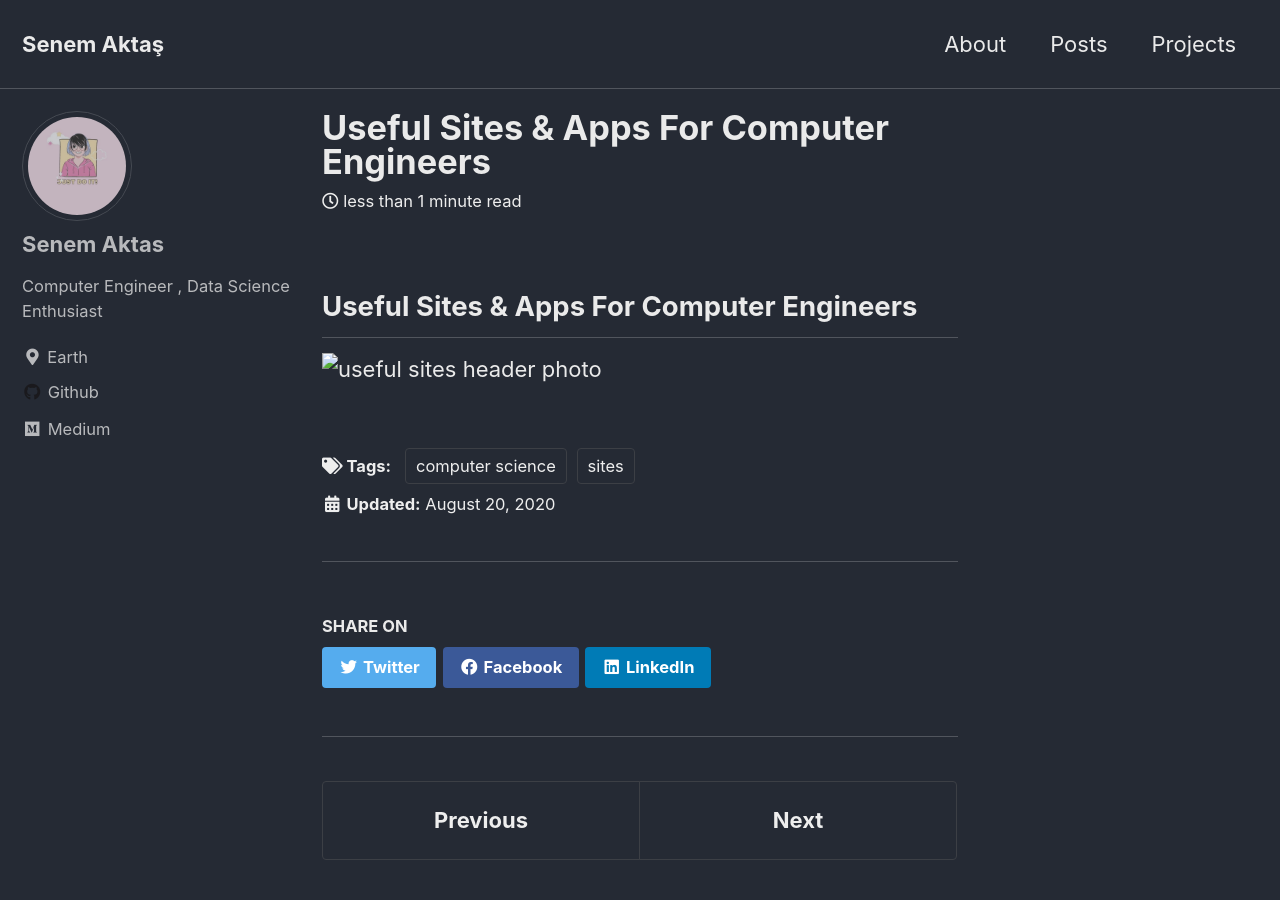
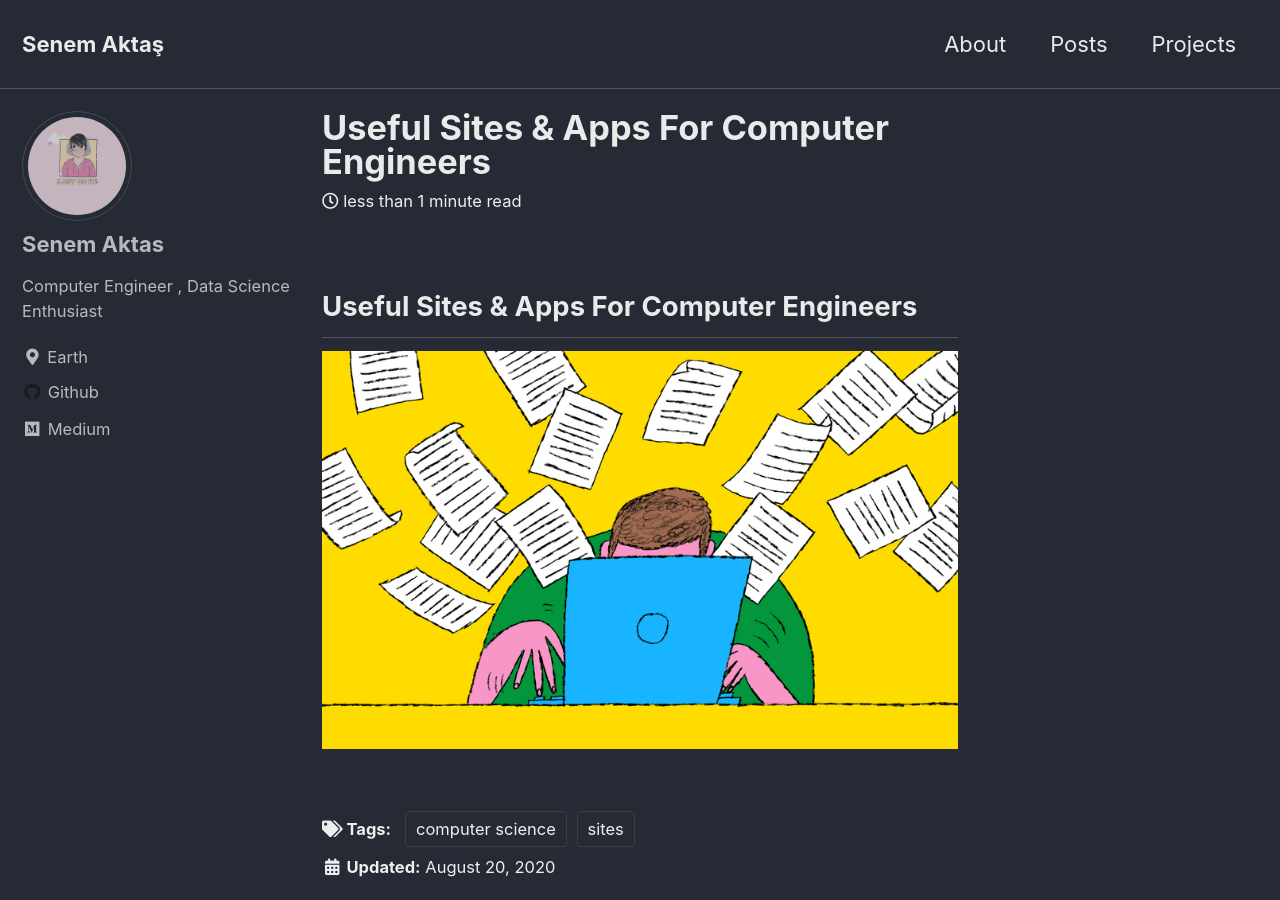
Before and after one commit to senemaktas/senemaktas.github.io, a Jekyll site: the page built from _posts/2020-08-20-usefulSites.md, in a window 1280 px wide and 900 px high. Built offline with Jekyll 4.4.1, drawn with Linux system fonts in a browser that asks for light colours; cached includes are drawn as plain includes.

Commit message:
Update 2020-08-20-usefulSites.md

```diff
--- a/_posts/2020-08-20-usefulSites.md
+++ b/_posts/2020-08-20-usefulSites.md
@@ -10,4 +10,4 @@ mathjax: "true"
 
 ## Useful Sites & Apps For Computer Engineers
 
-<img src="images/usefulsites.png" alt="useful sites header photo">
+<img src="../images/usefulsites.png" alt="useful sites header photo">
```
